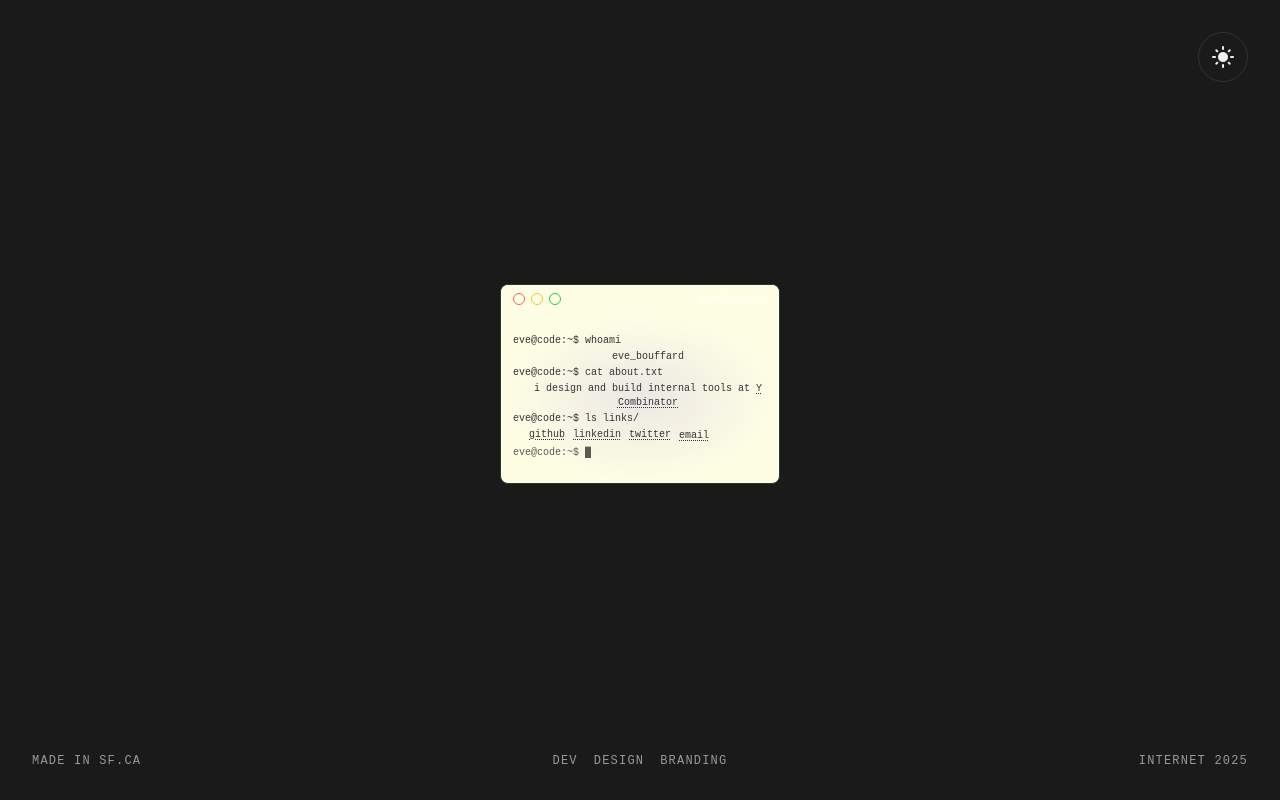
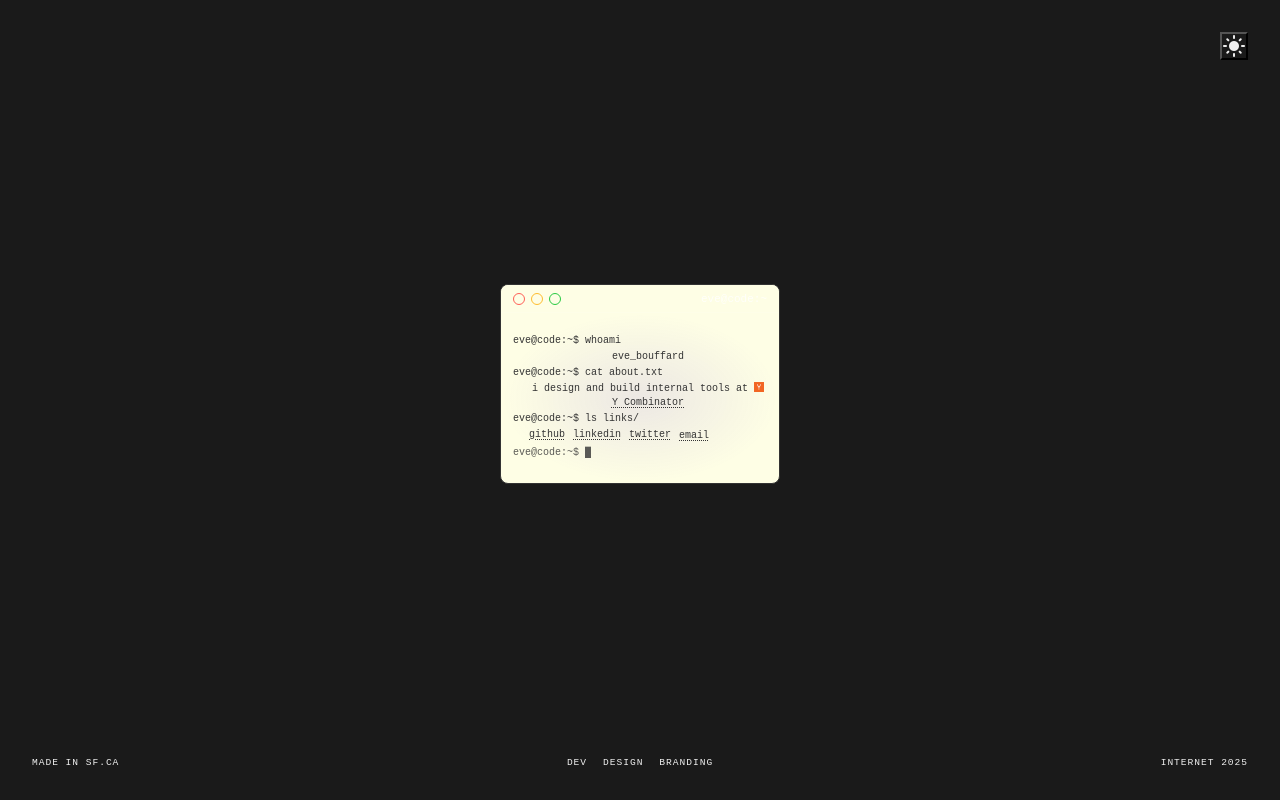
Before and after one commit to evebouf/portfolio, a React (Vite) app: page / in a window 1280 px wide. Both pictures are taken after a click on the button "dark_mode". Built offline with nearby package versions, Linux system fonts and the light colour scheme; a web font is replaced by a local one.

Commit message:
feat: add YC logo and update theme toggle button styling

```diff
--- a/src/components/Terminal.scss
+++ b/src/components/Terminal.scss
@@ -220,6 +220,13 @@
       }
     }
   }
+
+  .yc-logo {
+    width: 10px;
+    height: 10px;
+    margin-bottom: 3px;
+    vertical-align: middle;
+  }
 }
 
 @keyframes bootFlicker {
--- a/src/components/Terminal.tsx
+++ b/src/components/Terminal.tsx
@@ -104,7 +104,7 @@ const Terminal: React.FC = () => {
                 <span className="command">cat about.txt</span>
               </div>
               {/* <div className="output">Designing in code_</div> */}
-              <div className="output">i design and build internal tools at <a href="https://www.ycombinator.com/" target="_blank" rel="noopener noreferrer" className="terminal-link">Y Combinator</a></div>
+              <div className="output">i design and build internal tools at <a href="https://www.ycombinator.com/" target="_blank" rel="noopener noreferrer" className="terminal-link"> <img src="/yc.png" alt="YC" className="yc-logo" /> Y Combinator</a></div>
 
               <div className="command-line">
                 <span className="prompt">eve@code:~$</span>
--- a/src/pages/HomeMinimal.css
+++ b/src/pages/HomeMinimal.css
@@ -75,20 +75,22 @@ a {
   top: 2rem;
   right: 2rem;
   background: transparent;
-  border: 1px solid var(--border-color);
+  /* border: 1px solid var(--border-color); */
   color: var(--text-color);
   padding: 0.75rem;
-  border-radius: 50%;
+  /* border-radius: 50%; */
   display: flex;
   align-items: center;
   justify-content: center;
   cursor: pointer;
   transition: all 0.2s ease;
+  height: 28px;
+  width: 28px;
   z-index: 10;
 }
 
 .theme-toggle:hover {
-  background: var(--text-color);
+  background: #4D22DA;
   color: var(--bg-color);
 }
 
@@ -228,8 +230,7 @@ a {
   display: flex;
   justify-content: space-between;
   align-items: center;
-  font-size: 0.75rem;
-  color: var(--accent-color);
+  font-size: 0.6rem;
   pointer-events: none;
 }
 
```
